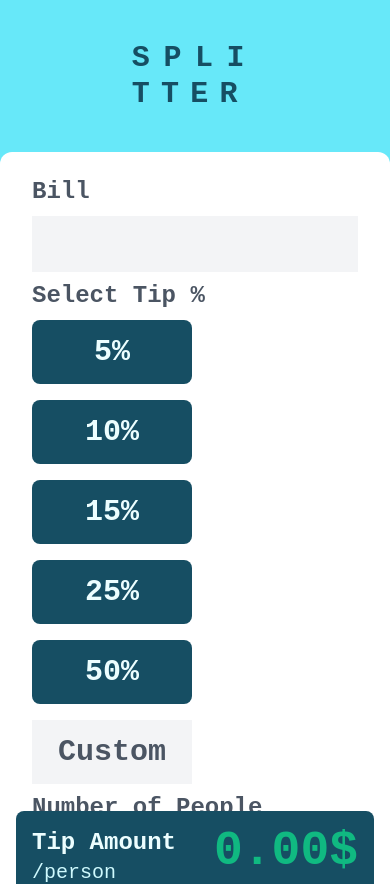
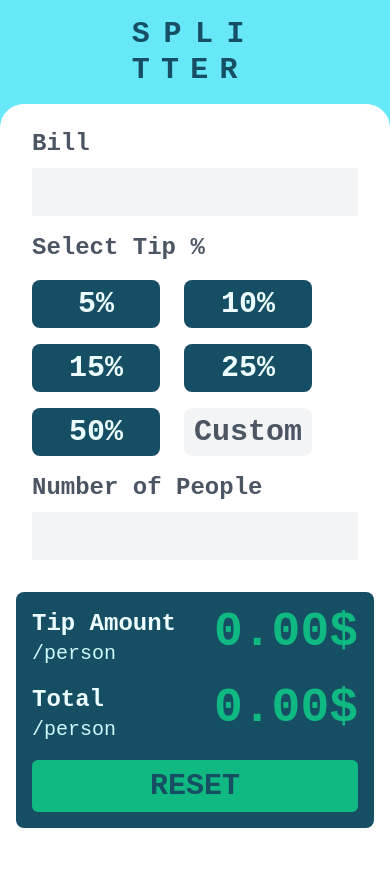
Before and after one commit to sgupta005/tip-calculator, a React (Vite) app: page / in a window 390 px wide. Shown: the top 884 px of the page. Built offline with nearby package versions, Linux system fonts and the light colour scheme.

Commit message:
created mobile layout

```diff
--- a/src/App.jsx
+++ b/src/App.jsx
@@ -13,7 +13,7 @@ function App() {
 
 function Heading() {
   return (
-    <div className="mx-auto mb-10 max-w-min pt-10 sm:pt-20">
+    <div className="mx-auto mb-4 max-w-min pt-4 sm:mb-10  sm:pt-20">
       <h1 className="text-3xl font-bold uppercase tracking-[0.85rem] text-cyan-900 ">
         Spli
       </h1>
@@ -26,7 +26,7 @@ function Heading() {
 
 function Container({ children }) {
   return (
-    <div className="flex flex-1 flex-col rounded-xl bg-white p-4 sm:mx-auto sm:flex sm:h-96 sm:max-w-[700px] sm:flex-none sm:flex-row">
+    <div className="flex flex-1 flex-col rounded-3xl bg-white p-4 sm:mx-auto sm:flex sm:h-96 sm:max-w-[700px] sm:flex-none sm:flex-row">
       {children}
     </div>
   );
@@ -36,27 +36,29 @@ function LeftSide() {
   return (
     <div className="h-2/3 w-full px-4 py-2 sm:w-1/2">
       <p className="mb-2 text-2xl font-bold text-gray-600">Bill</p>
-      <input type="text" className="h-14 w-full bg-gray-100 sm:h-6" />
-      <p className="my-2 text-2xl font-bold text-gray-600">Select Tip %</p>
+      <input type="text" className="h-12 w-full bg-gray-100 sm:h-6" />
+      <p className="my-4 text-2xl font-bold text-gray-600">Select Tip %</p>
       <div className="flex flex-wrap gap-x-6 gap-y-4 sm:gap-2">
         <TipButton percent={5} />
         <TipButton percent={10} />
         <TipButton percent={15} />
         <TipButton percent={25} />
         <TipButton percent={50} />
-        <button className="h-16 w-40 bg-gray-100 text-3xl font-bold text-gray-600 sm:w-20 sm:rounded-sm">
+        <button className="h-12 w-32 rounded-lg bg-gray-100 text-3xl font-bold text-gray-600 sm:w-20 sm:rounded-sm">
           Custom
         </button>
       </div>
-      <p className=" my-2 text-2xl font-bold text-gray-600">Number of People</p>
-      <input type="text" className="h-14 w-full bg-gray-100" />
+      <p className=" mb-2 mt-4 text-2xl font-bold text-gray-600">
+        Number of People
+      </p>
+      <input type="text" className="mb-6 h-12 w-full bg-gray-100" />
     </div>
   );
 }
 
 function TipButton({ percent }) {
   return (
-    <button className="h-16 w-40 rounded-lg bg-cyan-900 text-3xl  font-bold text-cyan-50 sm:h-10 sm:w-20 sm:rounded-sm sm:px-6 sm:py-1 sm:text-sm">
+    <button className="h-12 w-32 rounded-lg bg-cyan-900 text-3xl  font-bold text-cyan-50 sm:h-10 sm:w-20 sm:rounded-sm sm:px-6 sm:py-1 sm:text-sm">
       {percent}%
     </button>
   );
@@ -64,7 +66,7 @@ function TipButton({ percent }) {
 
 function RightSide() {
   return (
-    <div className="w-full flex-1 rounded-lg bg-cyan-900 p-4 sm:w-1/2 sm:p-4">
+    <div className="mb-6 w-full flex-1 rounded-lg bg-cyan-900 p-4 sm:w-1/2 sm:p-4">
       <div className="mb-4 flex justify-between space-x-6">
         <div className="flex-col leading-none">
           <p className="text-2xl font-bold text-cyan-50">Tip Amount</p>
```
